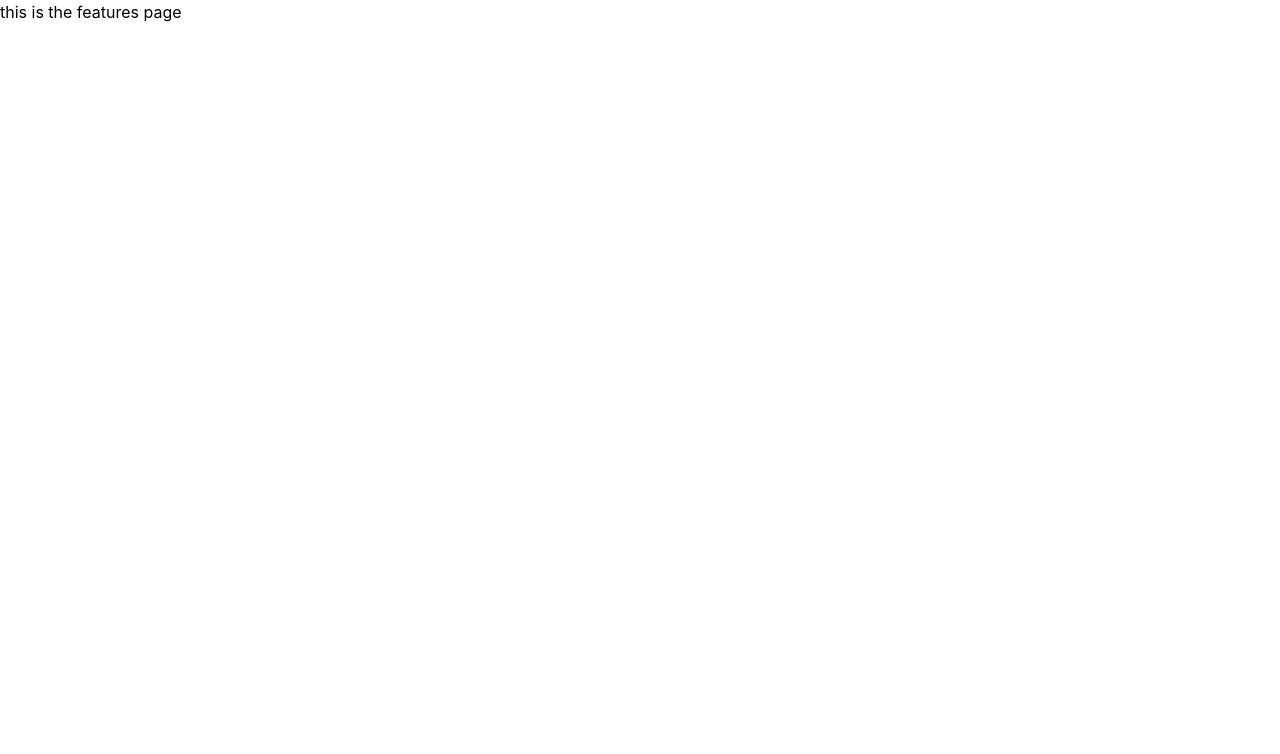
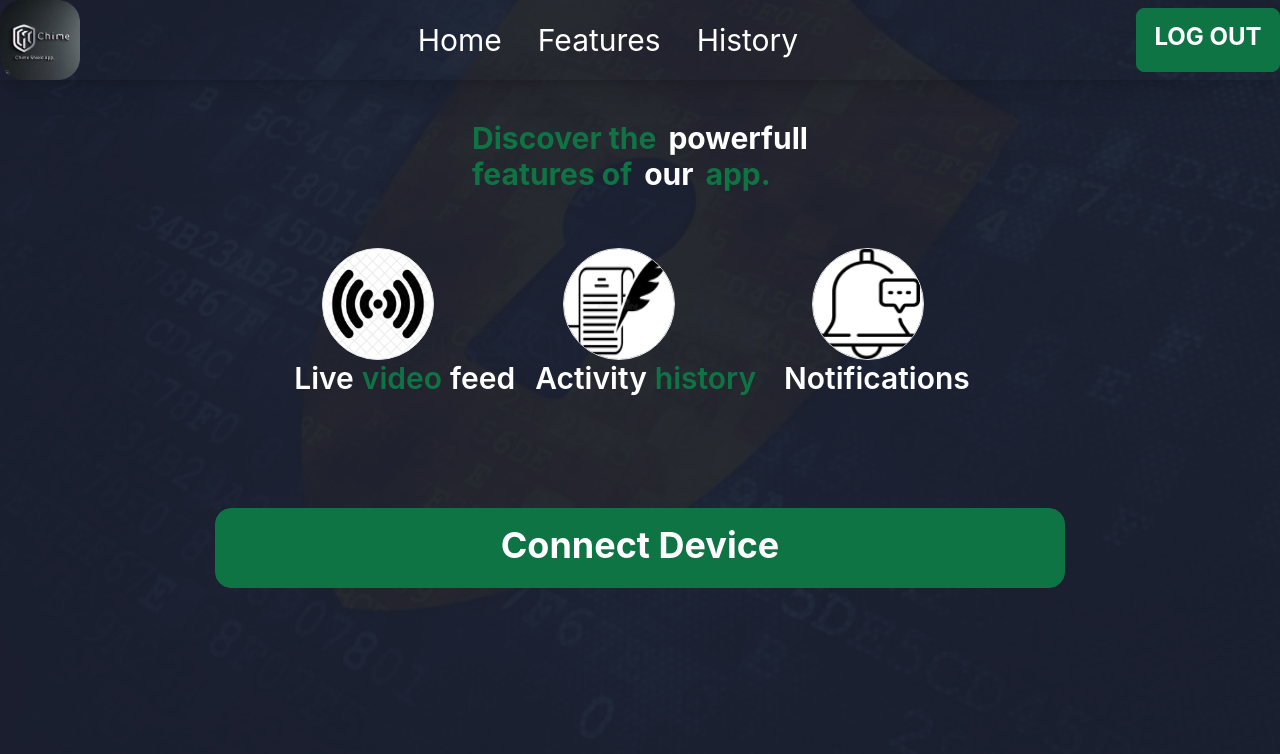
Before and after one commit to adjeibrightsekyere/chimeShield_app_final_year_project, a React (Create React App) app in the folder Frontend/: page /features in a window 1280 px wide. Shown: the top 754 px of the page. Built offline with nearby package versions, Linux system fonts and the light colour scheme; the HTML template or start-up script is replaced by a standard one.

Commit message:
implemented the features page for various devices,implemented a featureItems component

```diff
--- a/Frontend/src/Pages/features.js
+++ b/Frontend/src/Pages/features.js
@@ -1,12 +1,68 @@
-import React from 'react';
+import React from "react";
+import { NavLink } from "react-router-dom";
+import backgroundStyle from "../components/backgroundStyle";
+import Items from "../components/FeatureItems";
+
 
 
 function Features() {
-    return(
-        <div>
-            <h1>this is the features page</h1>
+
+    return (
+        <div style={backgroundStyle} className="md:h-screen">
+            <nav className='flex items-center justify-between font-roboto shadow-xl pb-10 md:pb-0 md:pt-0   z-10'>
+                <img
+                    className='hidden md:block w-20 h-20 '
+                    src='/assets/logo.png' alt='logo' />
+                <div className='flex flex-row text-white text-2xl md:text-3xl mx-auto  items-center justify-center gap-2 md:gap-9  '>
+                    <NavLink className="" to='/'>Home</NavLink>
+                    <NavLink className="" to='/features'>Features</NavLink>
+                    <NavLink className="" to='/history'>History</NavLink>
+                </div>
+                <NavLink to='/signup' className="hidden md:block border border-[#0E7443] bg-[#0E7443] w-24 h-12  md:w-36 md:h-16 font-bold rounded-2xl md:rounded-lg  text-1xl md:text-2xl text-center pt-3 text-white">LOG OUT</NavLink>
+            </nav>
+            <div className="body flex flex-col  ">
+                <div className="paragraph flex  justify-center mt-10">
+                    <div className="text-2xl md:text-3xl font-bold">
+                        <div className="flex gap-x-3">
+                            <h1 className="text-[#0E7443]">Discover the</h1>
+                            <h1 className="text-white">powerfull</h1>
+                        </div>
+
+                        <div className="flex gap-x-3">
+                            <h1 className="text-[#0E7443]">features of</h1>
+                            <h1 className="text-white">our</h1>
+                            <h1 className="text-[#0E7443]">app.</h1>
+                        </div>
+                    </div>
+                </div>
+                <div className="flex flex-col items-center md:flex-row md:mx-auto gap-y-4 md:gap-x-5 mt-14">
+                    <Items
+                        img='/assets/liveFeed.png'
+                        h1='Live'
+                        h2='video'
+                        h3='feed'
+
+                    />
+                    <Items
+                        img='/assets/history.png'
+                        h1='Activity'
+                        h2='history'
+                        to='/history'
+
+                    />
+                    <Items
+                        img='/assets/notification.png'
+                        h1='Notifications'
+
+                    />
+                </div>
+
+                <div className=" md:mt-28 mx-auto mb-3 mt-6 border cursor-pointer border-[#0E7443] bg-[#0E7443] hover:bg-[#0c3f26] md:rounded-2xl w-72 h-14 pt-2 md:w-[850px] md:h-20 text-2xl md:text-4xl text-white text-center  md:pt-4 font-bold md:m-auto">
+                    Connect Device
+                </div>
+            </div>
+
         </div>
     )
 }
-
 export default Features;
--- a/Frontend/src/Pages/history.js
+++ b/Frontend/src/Pages/history.js
@@ -1,4 +1,4 @@
-import React from "react";
+import {React} from "react";
 import { NavLink } from "react-router-dom";
 
 import Search from "../components/search";
@@ -6,10 +6,11 @@ import Card from "../components/card";
 import backgroundStyle from "../components/backgroundStyle";
 
 
+
 function History() {
 
     return(
-        <div style = {backgroundStyle} className="text-white" >
+        <div style = {backgroundStyle} className="text-white h-full " >
            <nav className="flex shadow-xl pb-2">
                 <div className="flex flex-col md:flex-row text-2xl md:text-3xl  justify-center gap-3 md:gap-8 p-3 items-center w-[80%] mx-auto">
                     <NavLink to='/' className=" font-extralight">Home</NavLink>
@@ -19,7 +20,7 @@ function History() {
 
                 </div>
            </nav>
-           <Card/>
+           <Card />
         </div>
     )
 }
--- a/Frontend/src/Pages/signUp.js
+++ b/Frontend/src/Pages/signUp.js
@@ -31,7 +31,7 @@ function SignUp() {
                         src='/assets/login.png' alt='login' />
                 </div>
                 <div className='flex bg-[#1C2031]'>
-                    <div className='flex md:pl-40 md:pt-8 pt-16 text-white '>
+                    <div className='flex md:pl-40 md:pt-8 pt-6  text-white '>
                         <form onSubmit={handleSubmit} className='flex flex-col  pl-12  '>
                             <h1 className=' text-4xl font-bold '>Welcome Back!</h1>
 
--- /dev/null
+++ b/Frontend/src/components/FeatureItems.js
@@ -0,0 +1,22 @@
+import React from "react";
+import { NavLink } from "react-router-dom";
+
+
+
+
+function Items (props) {
+    return(
+        <NavLink to={props.to}>
+            <div>
+                <img src={props.img} alt="" className="border rounded-full  bg-white w-28 h-28 ml-7" />
+                <div className="flex gap-x-2 text-3xl font-semibold">
+                    <h1 className="text-white">{props.h1}</h1>
+                    <h1 className="text-[#0E7443]">{props.h2}</h1>
+                    <h1 className="text-white">{props.h3}</h1>
+                </div>
+            </div>
+        </NavLink>
+    )
+}
+
+export default Items;
--- a/Frontend/src/components/modal.js
+++ b/Frontend/src/components/modal.js
@@ -3,7 +3,7 @@ function Modal ({ show, onClose, title, children}) {
         return null;
     }
     return(
-        <div className="fixed inset-0 bg-black bg-opacity-50 flex justify-center items-center">
+        <div className="fixed inset-0 bg-black bg-opacity-50 flex justify-center items-center overflow-auto">
             <div className="bg-white p-6 rounded-lg w-1/2">
                 <div className="flex justify-between items-center">
                     <h2 className="text-2xl">{title}</h2>
--- a/Frontend/src/components/search.js
+++ b/Frontend/src/components/search.js
@@ -1,24 +1,52 @@
+import axios from 'axios';
 import React, { useState } from 'react';
 import {FaSearch} from 'react-icons/fa'
 
 
 function Search() {
 
-    const [input, setInput] = useState('')
-    const handleChange = (value) => {
-        setInput(value)
+    const [date, setDate] = useState('')
+    const [results, setResults] = useState([]);
+
+    const handleSearch = async () => {
+
+        try {
+            const response = await axios.get('http://localhost:5000/search', { params: {date} });
+            setResults(response.data);
+        } catch (error) {
+            console.error('Error faetching data:', error);
+        }
     }
+
     return (
         <div>
-            <div className='flex rounded-3xl  relative'>
+            <div onClick={handleSearch} className='flex rounded-3xl  relative'>
                 <FaSearch  className='absolute left-9 top-7 md:left-20 md:bottom-4' />
                 <input
-                    className='border border-[#0E7443] rounded-3xl w-80 md:w-[465px] h-[70px] bg-[#1C2031] text-2xl font-extralight text-center focus:outline-none'
-                    placeholder='search by date...'
-                    value={input}
-                    onChange={(e) => handleChange(e.target.value)}
+                    className='border border-[#0E7443] rounded-3xl w-80 md:w-[465px] h-16 md:h-[70px] bg-[#1C2031] text-2xl font-extralight text-center focus:outline-none'
+                    placeholder='search DD/MM/YYYY...'
+                    type='text'
+                    value={date}
+                    onChange={(e) => setDate(e.target.value)}
+                    onKeyPress={(e) => {
+                        if(e.key === 'Enter') {
+                            handleSearch();
+                        }
+                    }}
+                    onBlur={handleSearch}
                 />
 
+            </div>
+            <div className="results">
+                {results.map((result, index) => (
+                    <div key={index} className="result-item">
+                        <p>Date: {new Date(result.date).toLocaleDateString()}</p>
+                        <p>Time: {result.time}</p>
+                        <p>Item: {result.item}</p>
+                        <p>Duration: {result.duration}</p>
+                        {/* Render other fields as needed */}
+                    </div>
+                ))}
             </div>
 
         </div>
```
Also changed, not shown: Frontend/src/Pages/homePage.js (+9 -11 lines), Frontend/src/components/card.js (+7 -3 lines), Frontend/public/assets/liveFeed.png (renamed from Frontend/public/assets/live feed.png).
